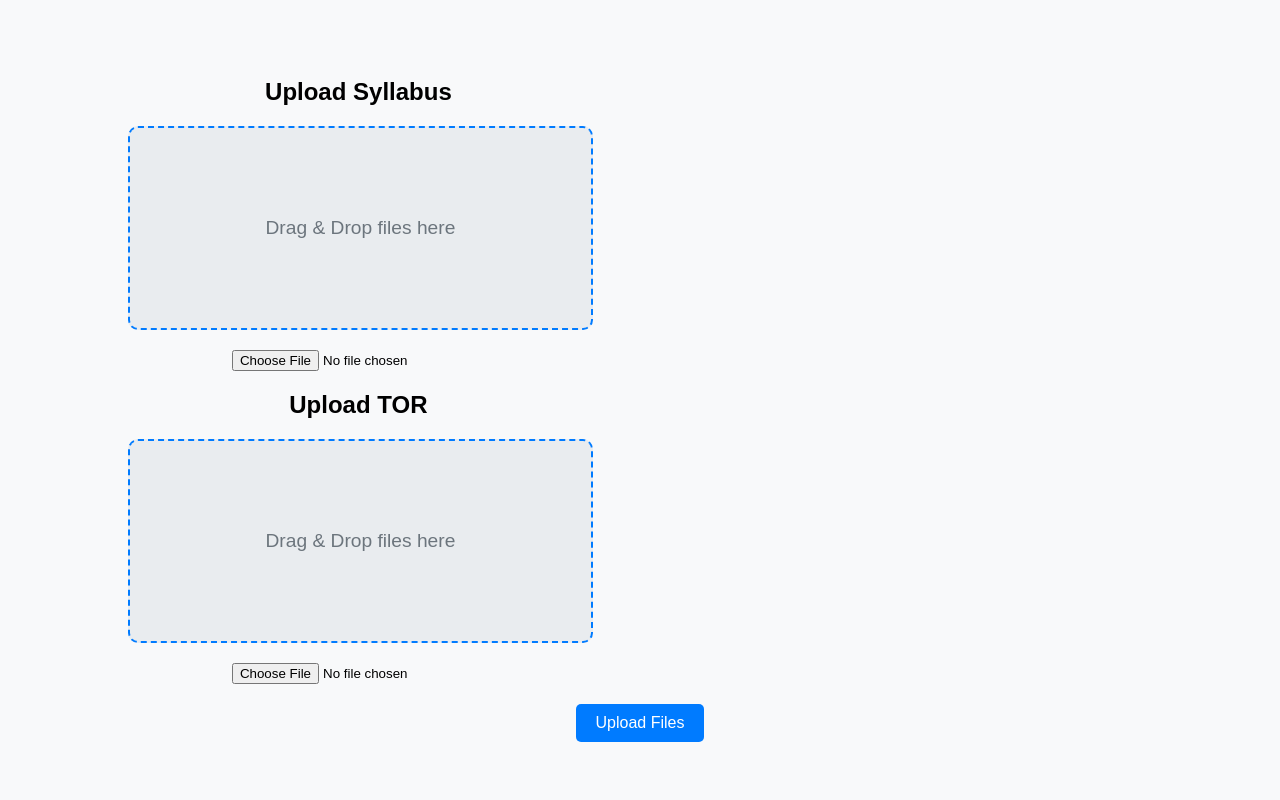
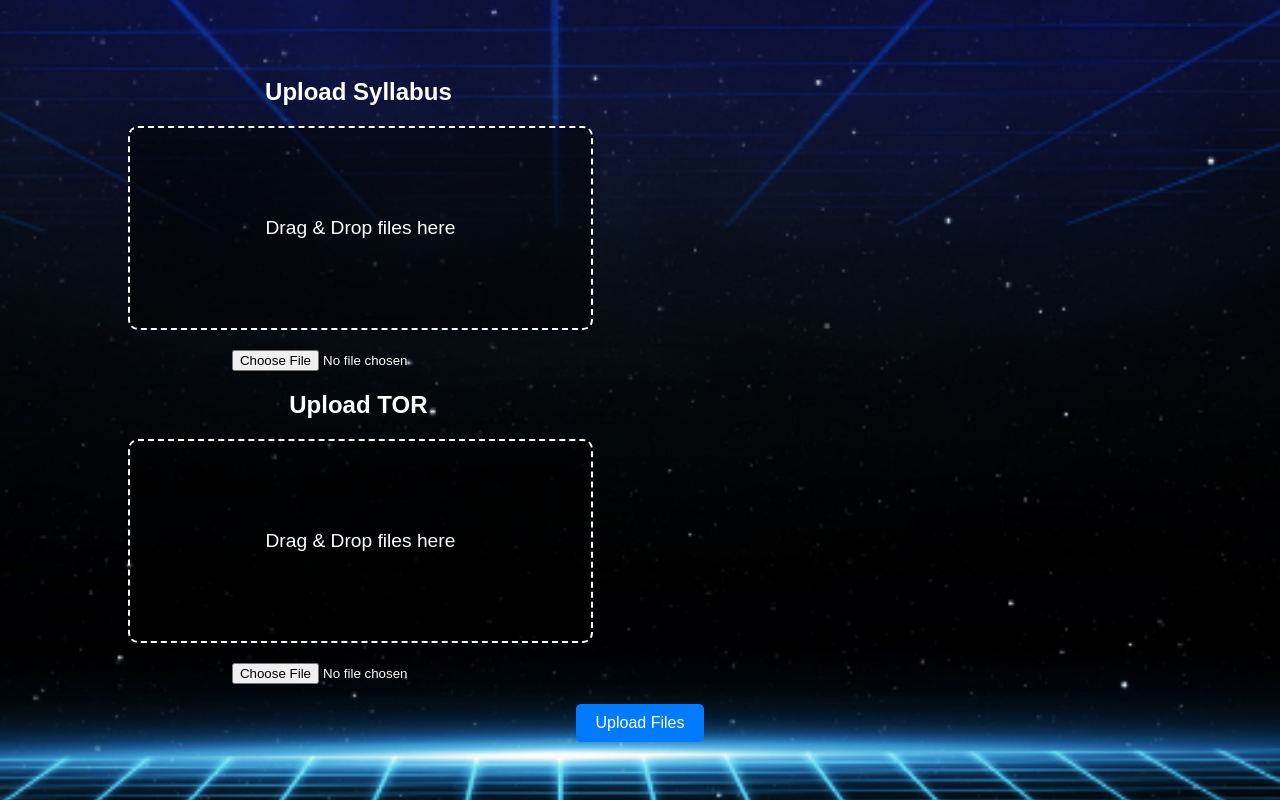
Before and after one commit to ivoheck/Complefy, a Flask app: page /upload_data_page in a window 1280 px wide. Run offline with Flask 3, Linux system fonts and the light colour scheme.

Commit message:
FE Design

```diff
--- a/main.py
+++ b/main.py
@@ -1,23 +1,22 @@
 import sys
 import os
-
-# Füge das Projektverzeichnis zu sys.path hinzu
-PROJECT_ROOT = os.path.dirname(os.path.abspath(__file__))
-sys.path.insert(0, PROJECT_ROOT)
-
 from flask import Flask, render_template, session, request
 import pandas as pd
 from io import BytesIO
 from backend.time_slot_input.extract_syllabus_info import GetSallybusInfo
 from backend.tor_input.pdf_to_text import GetCompSubsFromInput
 
+# Füge das Projektverzeichnis zu sys.path hinzu
+PROJECT_ROOT = os.path.dirname(os.path.abspath(__file__))
+sys.path.insert(0, PROJECT_ROOT)
+
 app = Flask(__name__)
-#TODO change to secret key
+# TODO: Ändere den secret key
 app.secret_key = 'your_secret_key'
 
 @app.route('/')
 def home():
-    #Reset all previus stored data
+    # Reset all previously stored data
     session = None
     return render_template('landing_page.html')
 
@@ -32,20 +31,20 @@ def upload_data():
 
     try:
         syllabus_data_df = pd.read_excel(BytesIO(syllabus_file.read()))
-        #sallybus = GetSallybusInfo().from_myStudy_exel_export(syllabus_data_df)
-        #session['sallybus'] = sallybus
+        # sallybus = GetSallybusInfo().from_myStudy_exel_export(syllabus_data_df)
+        # session['sallybus'] = sallybus
     except Exception as e:
-        print(f'extracting information from sallybus was not possible {e}')
+        print(f'extracting information from syllabus was not possible: {e}')
 
     try:
         tor_pdf_data = BytesIO(tor_file.read())
         finished_comps = GetCompSubsFromInput().getCompSubsFromTOR(tor_pdf_data)
         session['finished_comps'] = finished_comps
-
     except Exception as e:
-        print(f'extracting information from TOR was not possible {e}')
+        print(f'extracting information from TOR was not possible: {e}')
 
     return render_template('select_interests_page.html')
 
 if __name__ == '__main__':
+    # Starte den Flask-Server
     app.run(debug=True)
--- a/templates/upload_data_page.html
+++ b/templates/upload_data_page.html
@@ -13,7 +13,9 @@
             justify-content: center;
             align-items: center;
             height: 100vh;
-            background-color: #f8f9fa;
+            background: url('back.png') no-repeat center center; /* Hintergrundbild */
+            background-size: cover; /* Hintergrundbild anpassen */
+            color: white; /* Weißer Text für bessere Sichtbarkeit */
         }
         .container {
             display: flex;
@@ -27,19 +29,25 @@
         .upload-section h2 {
             font-size: 1.5rem;
             margin-bottom: 20px;
+            color: #ffffff; /* Weißer Text */
         }
         .drop-area {
             width: 100%;
             height: 200px;
-            border: 2px dashed #007bff;
+            border: 2px dashed #ffffff; /* Weiße gestrichelte Linie */
             border-radius: 10px;
-            background-color: #e9ecef;
+            background-color: rgba(0, 0, 0, 0.5); /* Halbtransparenter Hintergrund */
             display: flex;
             justify-content: center;
             align-items: center;
-            color: #6c757d;
+            color: #ffffff; /* Weißer Text */
             font-size: 1.2rem;
             margin-bottom: 20px;
+        }
+        input[type="file"] {
+            display: block;
+            margin: 20px auto;
+            color: #ffffff;
         }
         .upload-button {
             display: block;
@@ -65,7 +73,7 @@
                 <div class="drop-area">
                     Drag & Drop files here
                 </div>
-                <input type="file" name="syllabus" accept=".xlsx" style="display: block; margin: 20px auto;">
+                <input type="file" name="syllabus" accept=".xlsx">
             </div>
 
             <div class="upload-section">
@@ -73,7 +81,7 @@
                 <div class="drop-area">
                     Drag & Drop files here
                 </div>
-                <input type="file" name="tor" accept=".pdf" style="display: block; margin: 20px auto;">
+                <input type="file" name="tor" accept=".pdf">
             </div>
 
             <button type="submit" class="upload-button">Upload Files</button>
```
Also changed, not shown: templates/landing_page.html (+40 -11 lines), templates/back.png (added), templates/robot.png (added).
